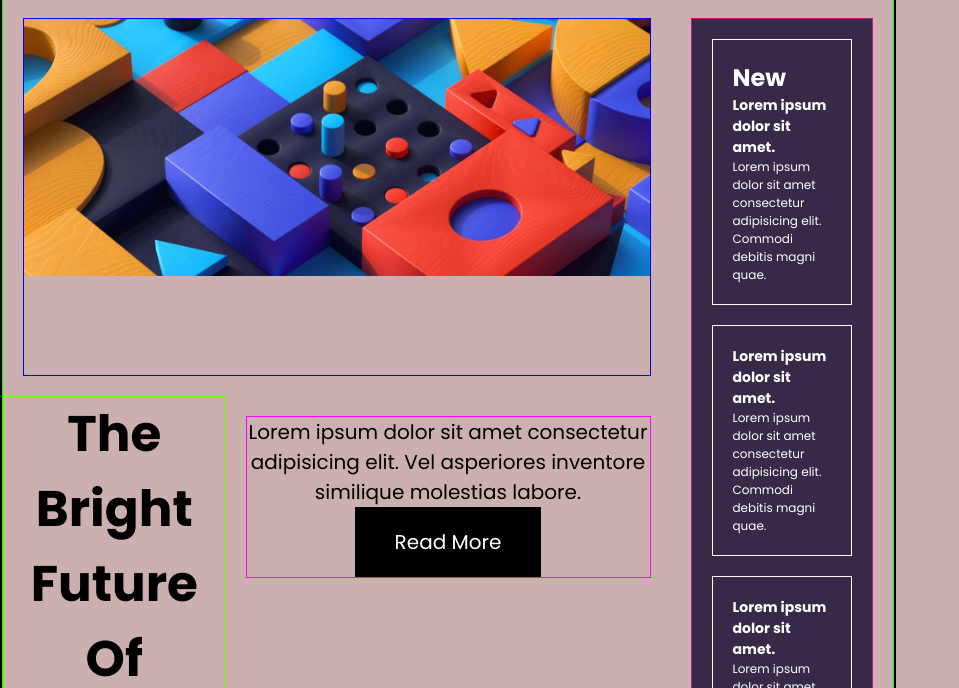
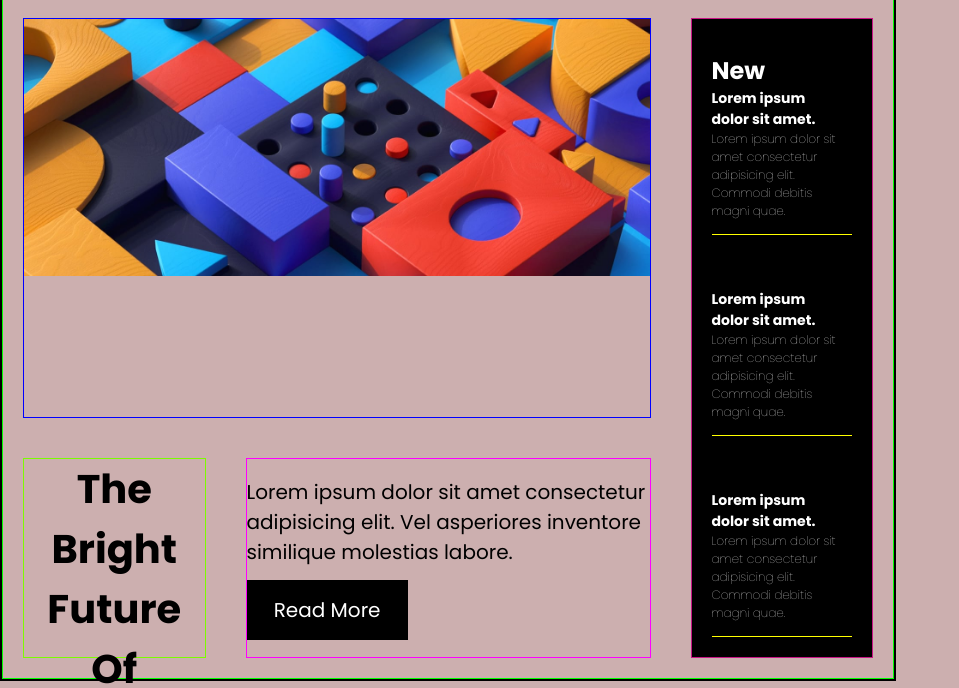
Before and after one commit to itachi-yin/FrontEndMentor-News-HomePage, a plain HTML site: page index.html in a window 1280 px wide. Shown: the part 112-800 px from the top of the page, without its empty margins (0-959 px from the left). Drawn offline with Linux system fonts and the light colour scheme.

Commit message:
Done Today Changes! Will Gradually Complete This Project!

```diff
--- a/css/_global.scss
+++ b/css/_global.scss
@@ -96,14 +96,23 @@ body{
         border: 1px solid mediumvioletred;
         grid-row: span 2;
         @include main-margin(2rem);
-        background-color: $col2_2;
+        background-color: black;
+
+        display: flex;
+        flex-direction: column;
+        justify-content: center;
+        align-items: flex-start;
 
         .new-stuff{
             text-align: start;
-            @include new-stuff(white,2rem,2rem,1.2rem,400);
-            border: 1px solid white;
+            @include new-stuff(white,2rem,1.4rem,1.2rem,100);
+            padding-left: 0rem;
+            // border: 1px solid white;
+            border-bottom: 1px solid yellow;
 
             .new-stuff-1{
+
+
                 h1{
                     font-size: 3rem;
                 }
@@ -117,10 +126,12 @@ body{
 
     .main-heading{
         border: 1px solid lawngreen;
+        height: 20rem;
+        @include main-margin(2rem);
 
 
         h1{
-            font-size: 5rem;
+            font-size: 4rem;
         }
     }
 
@@ -131,19 +142,28 @@ body{
         grid-column: 2 / span 2;
         place-self: start center;
         @include main-margin(2rem);
+        height: 20rem;
+
+        display: flex;
+        flex-direction: column;
+        justify-content: center;
+        align-items: flex-start;
 
 
         p{
             font-size: 2rem;
+            text-align:start;
+            margin-bottom: 1.3rem;
         }
 
         a{
             display: inline-block;
             background-color: black;
             font-size: 2rem;
-            padding: 2rem 4rem;
+            padding: 1.5rem 2.5rem;
             color: white;
             text-decoration: none;
+            width: 40%;
         }
     }
 
```
Also changed, not shown: css/style.css, 1 other file.
